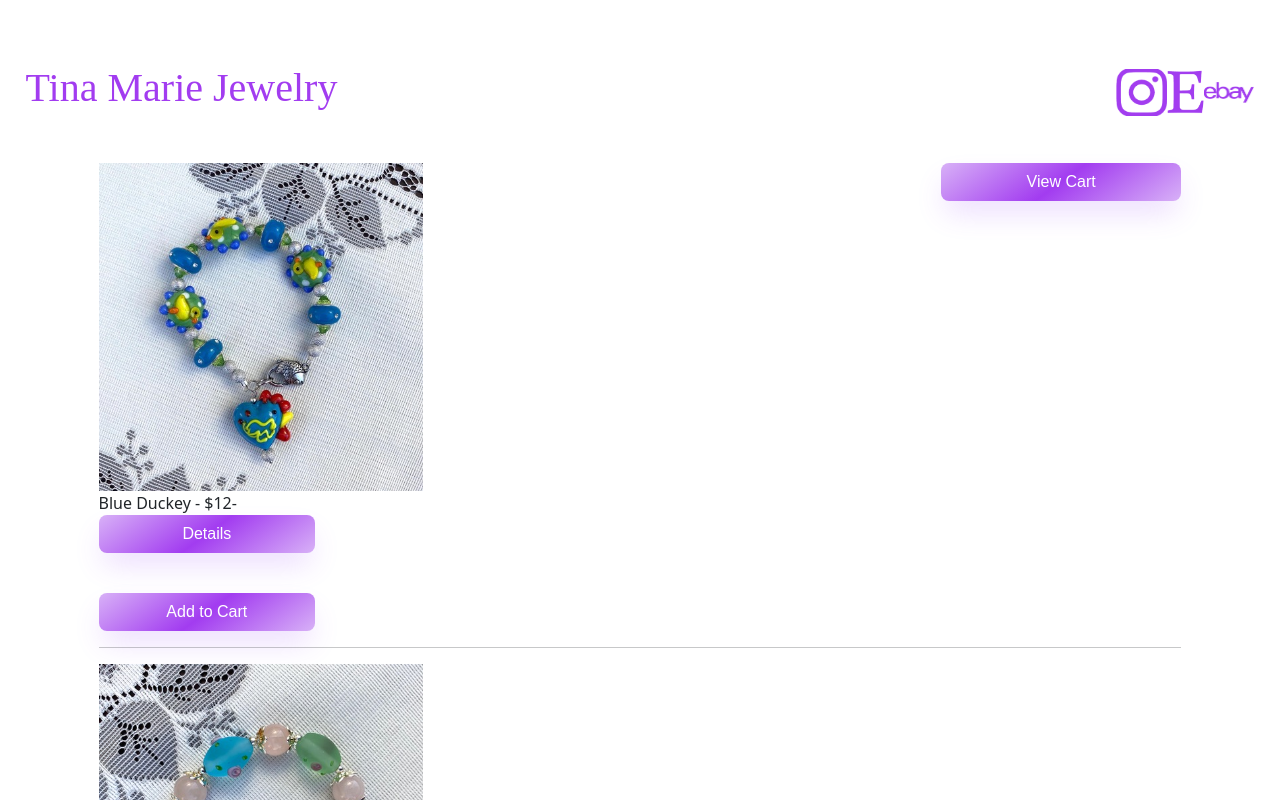
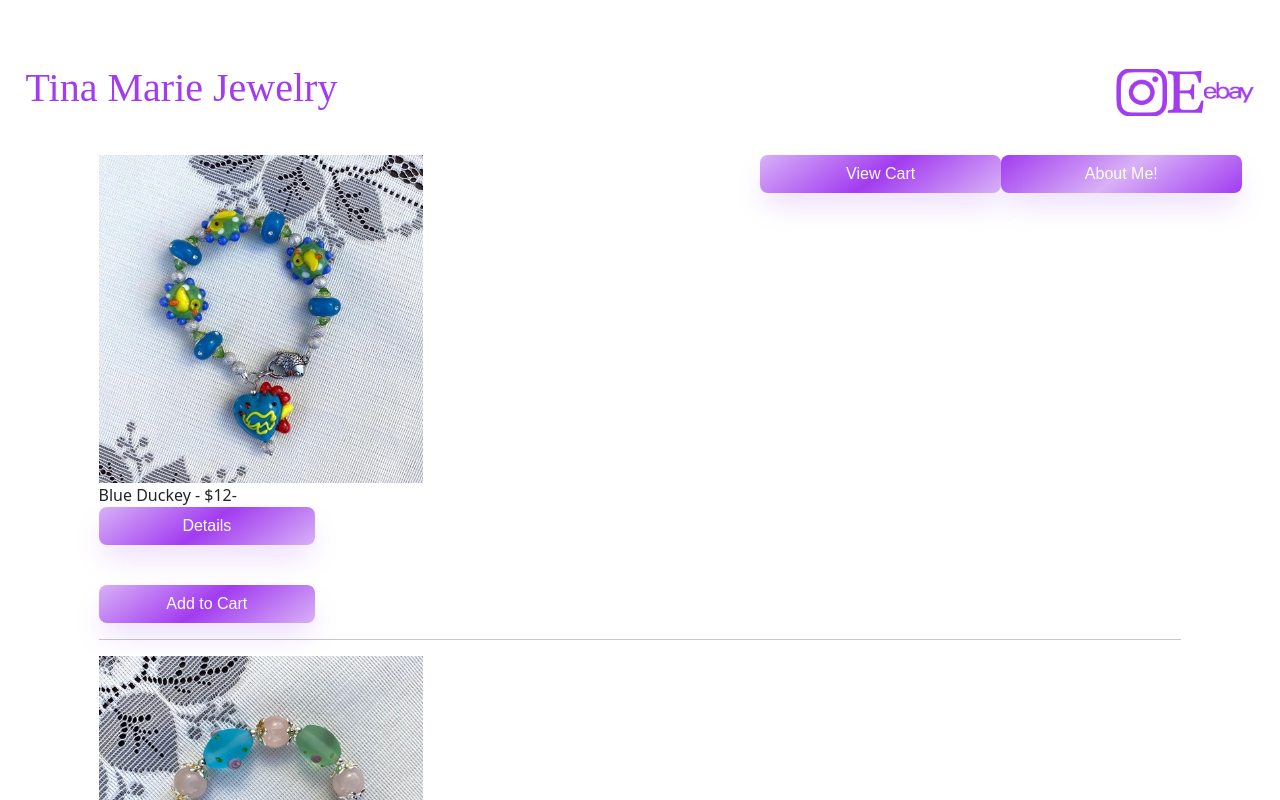
Before and after one commit to maurorosalesjr/Jewelry, a React (Create React App) app: page / in a window 1280 px wide. Shown: the top 800 px of the page. Built offline with nearby package versions, Linux system fonts and the light colour scheme.

Commit message:
add AboutMe, styling  and clicking to about me, about to work on exiting about me

```diff
--- a/src/components/AboutMe.js
+++ b/src/components/AboutMe.js
@@ -0,0 +1,17 @@
+import React from "react";
+
+
+function AboutMe() {
+    return(
+        <React.Fragment>
+            <h1>About Me!</h1>
+            <p>Hello,</p>
+            <br/>
+            <p>My name is Marie and I make every effort to sell my jewelry at fair prices. I stand behind my products 100%. If you are NOT satisfied with my jewelry, please return it within 30 days of receipt, as it was originally sent to you; and I will send a full refund for the returned item. Keep in mind that when returning an item, shipping may be charged to the person returning the item.</p>
+            <p>I add items to our Etsy and eBay web-sites periodically based on the time of the year and season. Please visit frequently, you may find something for yourself, friends or loved ones. Thank you. Marie at Tina Marie's Jewelry</p>
+
+        </React.Fragment>
+    )
+}
+
+export default AboutMe;
--- a/src/components/ButtonCss.css
+++ b/src/components/ButtonCss.css
@@ -49,3 +49,53 @@
         min-width: 20%;
     }
 }
+
+
+.about {
+    align-items: center;
+    background-image: linear-gradient(144deg,#a23cf0, #d8b1f7 50%,#a23cf0);
+    border: 0;
+    border-radius: 8px;
+    box-shadow: rgba(151, 65, 252, 0.2) 0 15px 30px -5px;
+    box-sizing: border-box;
+    color: #FFFFFF;
+    display: flex;
+    font-family: Phantomsans, sans-serif;
+    font-size: 55%;
+    justify-content: center;
+    line-height: 2em;
+    max-width: 5rem;
+    min-width: 1rem;
+    padding: 3px;
+    text-decoration: none;
+    user-select: none;
+    -webkit-user-select: none;
+    touch-action: manipulation;
+    white-space: nowrap;
+    cursor: pointer;
+}
+
+.about:active,
+.about:hover {
+    outline: 0;
+}
+
+.about span {
+    background-color: rgb(5, 6, 45);
+    padding: 16px 24px;
+    border-radius: 6px;
+    width: 15%;
+    height: auto;
+    transition: 300ms;
+}
+
+.about:hover span {
+    background: none;
+}
+
+@media (min-width: 768px) {
+    .about {
+        font-size: 1rem;
+        min-width: 20%;
+    }
+}
--- a/src/components/Header.js
+++ b/src/components/Header.js
@@ -36,10 +36,10 @@ function Header(){
             <div style={headerStyle} >
                 <h1 style={headerName}>Tina Marie Jewelry</h1>
                 {/* placeholders down */}
-                <h5 style={headerFluff}>
-                    <a href="https://www.instagram.com/tina_maries_jewelry/?igshid=YmMyMTA2M2Y%3D" ><img src={insta} style={socialStyle} alt="link to Instagram" /></a>
+                    <div style={headerFluff}><a href="https://www.instagram.com/tina_maries_jewelry/?igshid=YmMyMTA2M2Y%3D" ><img src={insta} style={socialStyle} alt="link to Instagram" /></a>
                     <a href="https://www.etsy.com/shop/TinaMariesJewelry" ><img src={etsy} style={socialStyle2} alt="link to Etsy"/></a>
-                    <a href="https://www.ebay.com/usr/tina_maries_jewelry" ><img src={ebay} style={socialStyle} alt="link to Ebay"/></a></h5>
+                    <a href="https://www.ebay.com/usr/tina_maries_jewelry" ><img src={ebay} style={socialStyle} alt="link to Ebay"/></a></div>
+
             </div>
         </React.Fragment>
     )
--- a/src/components/JewelryControl.js
+++ b/src/components/JewelryControl.js
@@ -8,9 +8,13 @@ import 'bootstrap/dist/css/bootstrap.min.css';
 import "./ButtonCss.css";
 
 const cartButton = {
-  // marginLeft: "40rem",
   float: "right",
-  marginRight: "5%",
+  right: "5%",
+}
+
+const aboutStyle = {
+  float: "right",
+  right: "5%",
 }
 
 function JewelryControl() {
@@ -18,6 +22,7 @@ function JewelryControl() {
 
   const [jewelry, setJewelry] = useState([]);
   const [showCart, setShowCart] = useState(false);
+  const [showMe, setShowMe] = useState(false);
 
 
   // Add a jewelry item to the shopping cart
@@ -36,6 +41,12 @@ function JewelryControl() {
 
   return (
     <div>
+
+      {showMe ? (
+        <AboutMe  />
+      ): (
+        <button class="about" style={aboutStyle} onClick={() => setShowMe(!showMe)}>About Me!</button>
+      )}
       <button style={cartButton} class="button-64" onClick={() => setShowCart(!showCart)}>View Cart</button>
       {showCart ? (
         <Cart jewelry={jewelry} removeFromCart={removeFromCart} totalPrice={totalPrice} />
```
